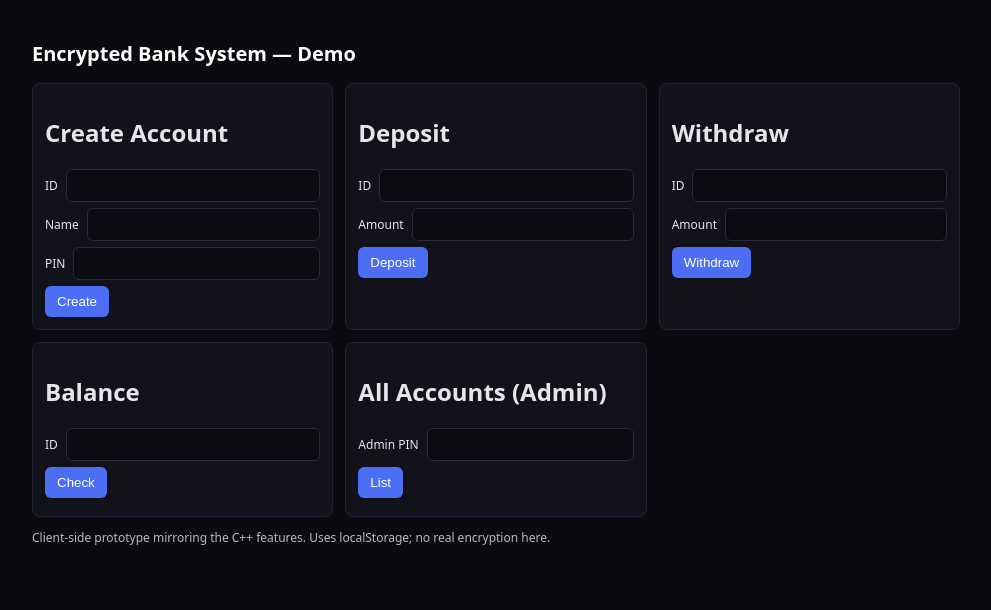
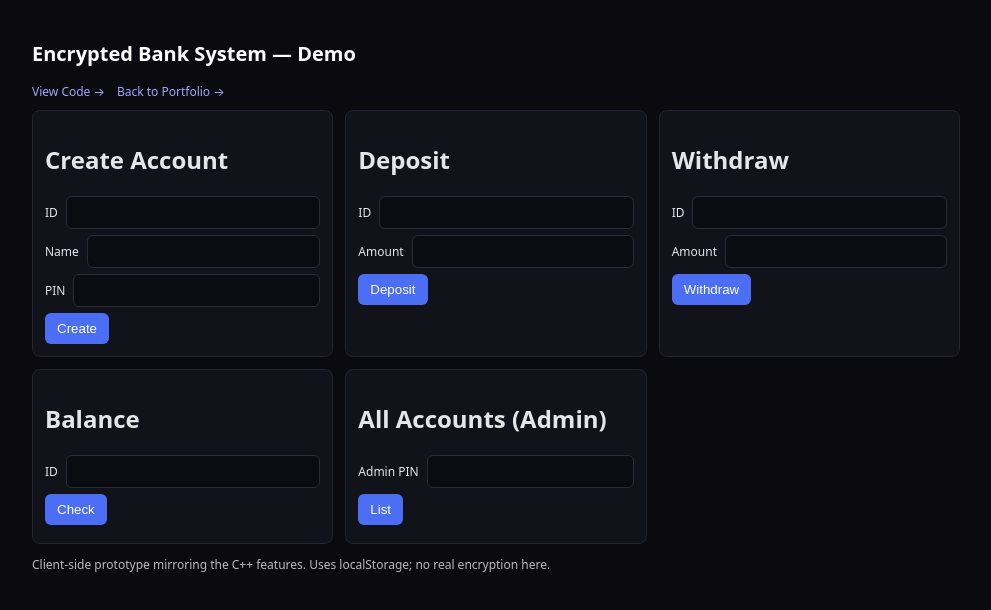
Before and after one commit to kbweeb/Encrypted-Bank-System, a plain HTML site: page web/index.html in a window 1280 px wide. Shown: the whole page, without its empty margins (144-1135 px from the left). Drawn offline with Linux system fonts and the light colour scheme.

Commit message:
ui(web): add top links (View Code, Back to Portfolio) and minor styling tweaks

```diff
--- a/web/index.html
+++ b/web/index.html
@@ -9,6 +9,10 @@
   <body>
     <main class="container">
       <h1>Encrypted Bank System — Demo</h1>
+      <div class="top-links">
+        <a href="https://github.com/kbweeb/Encrypted-Bank-System" target="_blank" rel="noopener">View Code →</a>
+        <a href="https://kbweeb.github.io/" target="_blank" rel="noopener">Back to Portfolio →</a>
+      </div>
       <div class="grid">
         <section>
           <h2>Create Account</h2>
--- a/web/style.css
+++ b/web/style.css
@@ -2,6 +2,9 @@
 body { font-family: system-ui, -apple-system, Segoe UI, Roboto, Arial, sans-serif; margin: 0; background: #0b0b0f; color: #e6e6ea; }
 .container { max-width: 960px; margin: 24px auto; padding: 16px; }
 h1 { margin: 0 0 16px; font-size: 20px; color: #fff; }
+.top-links { display: flex; gap: 12px; margin-bottom: 10px; }
+.top-links a { color: #9ea7ff; font-size: 12px; text-decoration: none; }
+.top-links a:hover { color: #b7beff; }
 .grid { display: grid; grid-template-columns: repeat(auto-fit, minmax(260px, 1fr)); gap: 12px; }
 section { background: #11121a; border: 1px solid #232334; border-radius: 8px; padding: 12px; }
 label { display: flex; gap: 8px; align-items: center; margin: 6px 0; font-size: 12px; }
```
